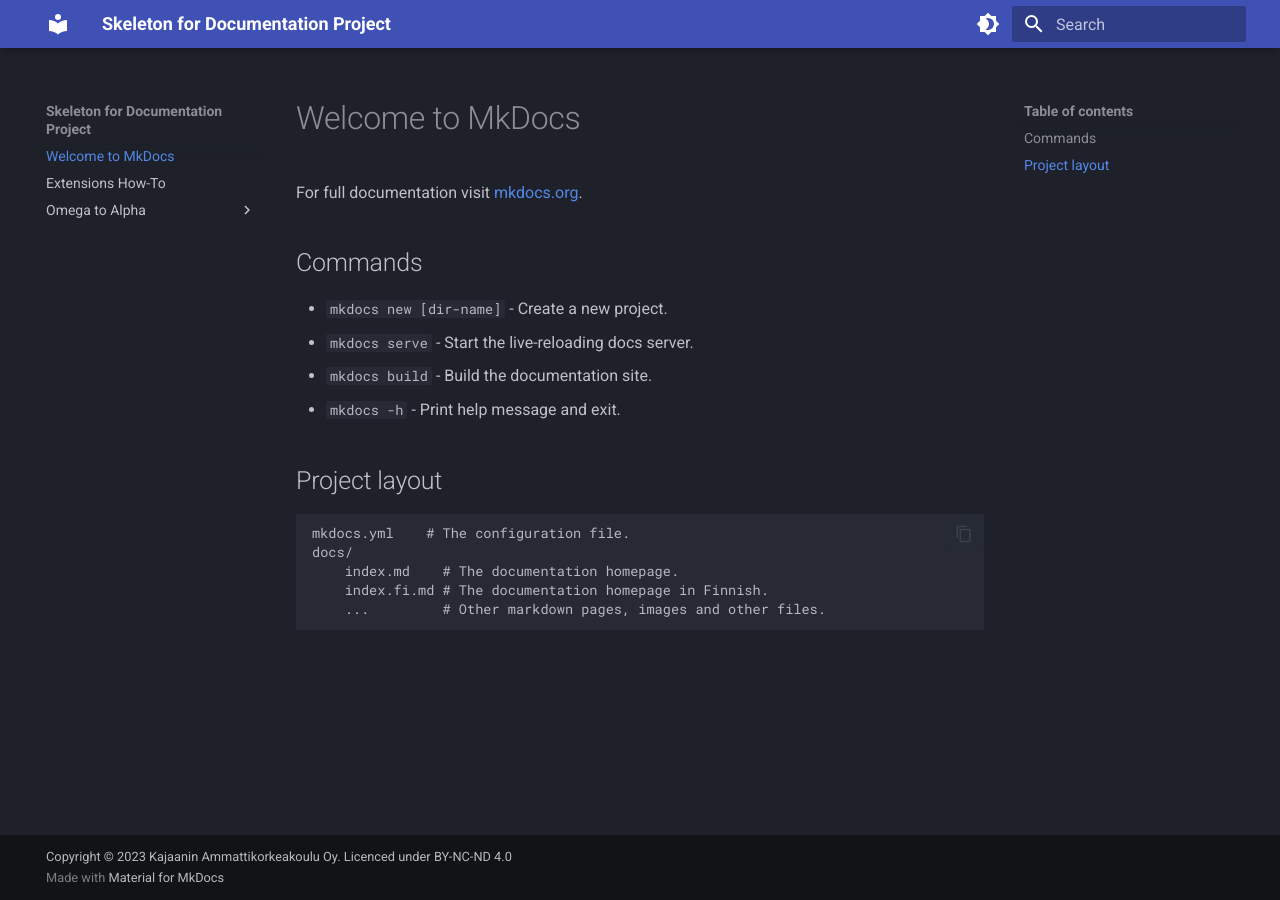
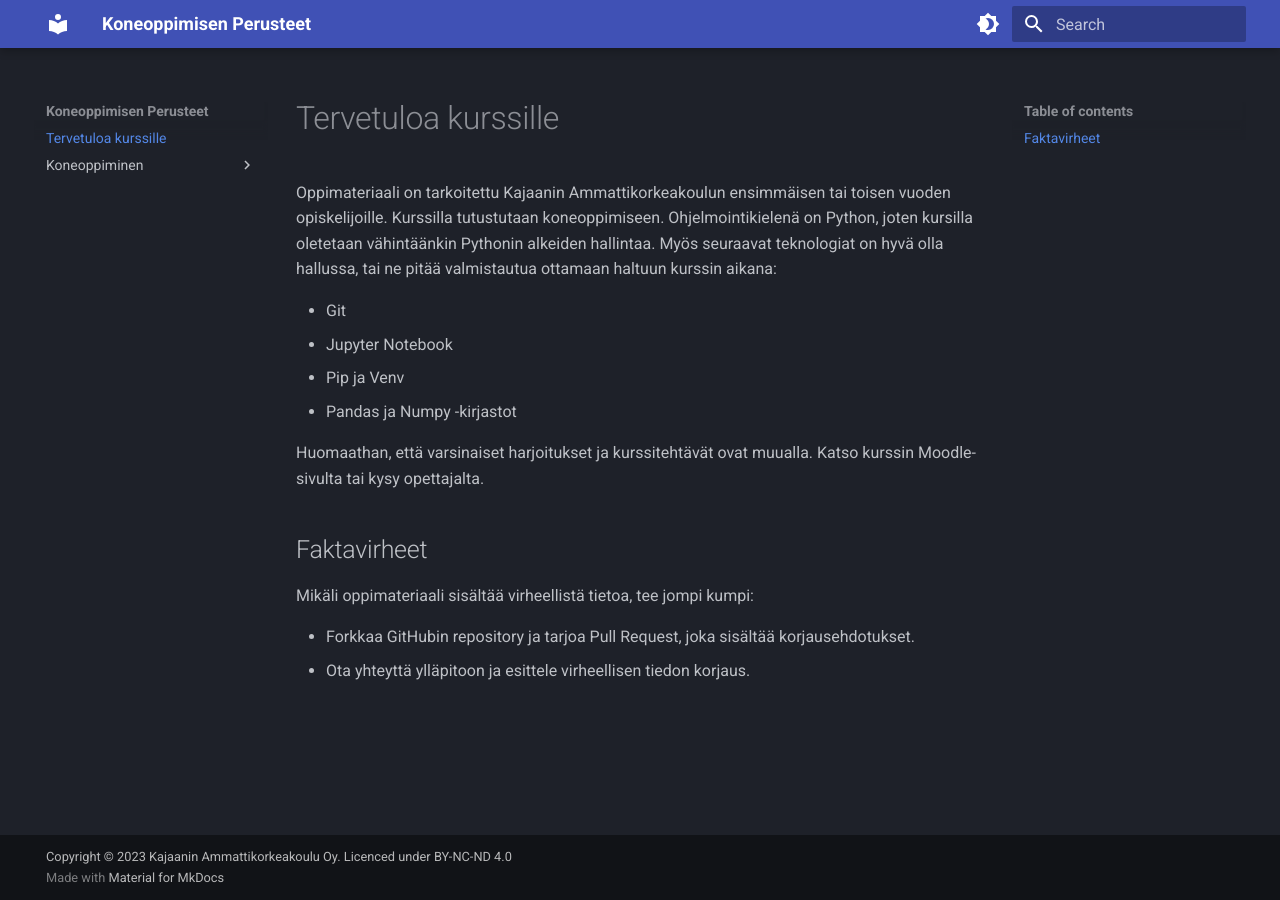
Before and after one commit to sourander/ml-perusteet, an MkDocs documentation site: the page built from docs/index.md, in a window 1280 px wide. Built offline with MkDocs 1.6.1 and Material for MkDocs 9.7.7, drawn with Linux system fonts in a browser that asks for light colours.

Commit message:
Initial content added

```diff
--- a/docs/example_dir/alpha.md
+++ /dev/null
@@ -1,3 +0,0 @@
-# Alpha
-
-Go to [omega](omega.md)
--- a/docs/example_dir/omega.md
+++ /dev/null
@@ -1,3 +0,0 @@
-# Omega
-
-Go to [alpha](alpha.md)
--- a/docs/index.md
+++ b/docs/index.md
@@ -1,18 +1,16 @@
-# Welcome to MkDocs
+# Tervetuloa kurssille
 
-For full documentation visit [mkdocs.org](https://www.mkdocs.org).
+Oppimateriaali on tarkoitettu Kajaanin Ammattikorkeakoulun ensimmäisen tai toisen vuoden opiskelijoille. Kurssilla tutustutaan koneoppimiseen. Ohjelmointikielenä on Python, joten kursilla oletetaan vähintäänkin Pythonin alkeiden hallintaa. Myös seuraavat teknologiat on hyvä olla hallussa, tai ne pitää valmistautua ottamaan haltuun kurssin aikana:
 
-## Commands
+* Git
+* Jupyter Notebook
+* Pip ja Venv
+* Pandas ja Numpy -kirjastot
 
-* `mkdocs new [dir-name]` - Create a new project.
-* `mkdocs serve` - Start the live-reloading docs server.
-* `mkdocs build` - Build the documentation site.
-* `mkdocs -h` - Print help message and exit.
+Huomaathan, että varsinaiset harjoitukset ja kurssitehtävät ovat muualla. Katso kurssin Moodle-sivulta tai kysy opettajalta.
 
-## Project layout
+## Faktavirheet
+Mikäli oppimateriaali sisältää virheellistä tietoa, tee jompi kumpi:
 
-    mkdocs.yml    # The configuration file.
-    docs/
-        index.md    # The documentation homepage.
-        index.fi.md # The documentation homepage in Finnish.
-        ...         # Other markdown pages, images and other files.
+* Forkkaa GitHubin repository ja tarjoa Pull Request, joka sisältää korjausehdotukset.
+* Ota yhteyttä ylläpitoon ja esittele virheellisen tiedon korjaus.
--- a/mkdocs.yml
+++ b/mkdocs.yml
@@ -1,4 +1,4 @@
-site_name: Skeleton for Documentation Project
+site_name: Koneoppimisen Perusteet
 
 theme:
   name: material
```
Also changed, not shown: docs/extensions.md (deleted, +0 -57 lines), docs/koneoppiminen/yleista.md (added, +56 -0 lines), docs/.pages, docs/example_dir/.pages (deleted), docs/images/Data_Science_VD.png (added), docs/images/test_image.svg (deleted), docs/koneoppiminen/.pages (added), 2 other files.
